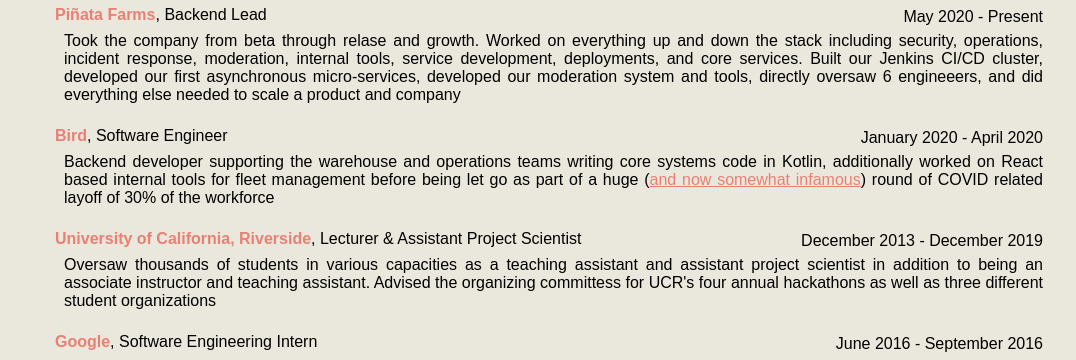
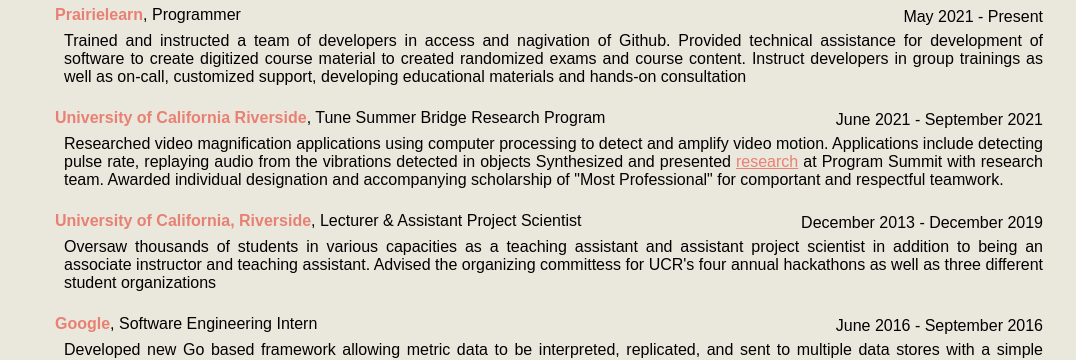
Before and after one commit to naridad/naridad.github.io, a plain HTML site: page index.html in a window 1280 px wide. Shown: the part 369-729 px from the top of the page, without its empty margins (101-1177 px from the left). Drawn offline with Linux system fonts and the light colour scheme.

Commit message:
typos, experience update

```diff
--- a/index.html
+++ b/index.html
@@ -64,24 +64,24 @@
     <h3 id="experience" class="red">Experience</h3>
     <table>
       <tr>
-        <td class="extra-padding-bottom-x-small"><strong>Pi&#00241;ata Farms</strong>, Backend Lead</td>
-        <td class="text-align-right">May 2020 - Present</td>
+        <td class="extra-padding-bottom-x-small"><strong>Prairielearn</strong>, Programmer</td>
+        <td class="text-align-right">May 2021 - Present</td>
       </tr>
       <tr class="row-space-bottom">
-        <td colspan="2" class="extra-padding-left-small">Took the company from beta through relase and growth. Worked on everything up and down the stack including security, operations,
-          incident response, moderation, internal tools, service development, deployments, and core services. Built our Jenkins CI/CD cluster, developed
-          our first asynchronous micro-services, developed our moderation system and tools, directly oversaw 6 engineeers, and did everything else needed
-          to scale a product and company
+        <td colspan="2" class="extra-padding-left-small">Trained and instructed a team of developers in access and nagivation of Github.
+            Provided technical assistance for development of software to create digitized course material to created randomized exams and course content.
+            Instruct developers in group trainings as well as on-call, customized support, developing educational materials and hands-on consultation
         </td>
       </tr>
       <tr>
-        <td class="extra-padding-bottom-x-small"><strong>Bird</strong>, Software Engineer</td>
-        <td class="text-align-right">January 2020 - April 2020</td>
+        <td class="extra-padding-bottom-x-small"><strong>University of California Riverside</strong>, Tune Summer Bridge Research Program</td>
+        <td class="text-align-right">June 2021 - September 2021</td>
       </tr>
       <tr class="row-space-bottom">
-        <td colspan="2" class="extra-padding-left-small">Backend developer supporting the warehouse and operations teams writing core systems code in Kotlin, additionally worked on
-          React based internal tools for fleet management before being let go as part of a huge (<a href="https://techcrunch.com/2020/03/27/bird-lays-off-about-30-of-workforce-amid-covid-19-pandemic/" target="_blank">and
-          now somewhat infamous</a>) round of COVID related layoff of 30% of the workforce
+        <td colspan="2" class="extra-padding-left-small">Researched video magnification applications using computer processing to detect and amplify video motion.
+            Applications include detecting pulse rate, replaying audio from the vibrations detected in objects
+            Synthesized and presented <a href="https://docs.google.com/presentation/d/1zMM6MUoKVeNtSFsrlpPod389y8gFocJKESx1EjIBtL4/edit?usp=sharing" target="_blank">research</a> at Program Summit with research team.
+            Awarded individual designation and accompanying scholarship of "Most Professional" for comportant and respectful teamwork.
         </td>
       </tr>
       <tr>
@@ -130,7 +130,7 @@
       <tr>
         <td>Bachelor of Engineering, Computer Science and Business Administration</td>
         <td>University of California, Riverside</td>
-        <td class="text-align-right">20021 - 2023</td>
+        <td class="text-align-right">2021 - 2023</td>
       <tr>
       <tr>
         <td>Associates of Computer Science</td>
```
